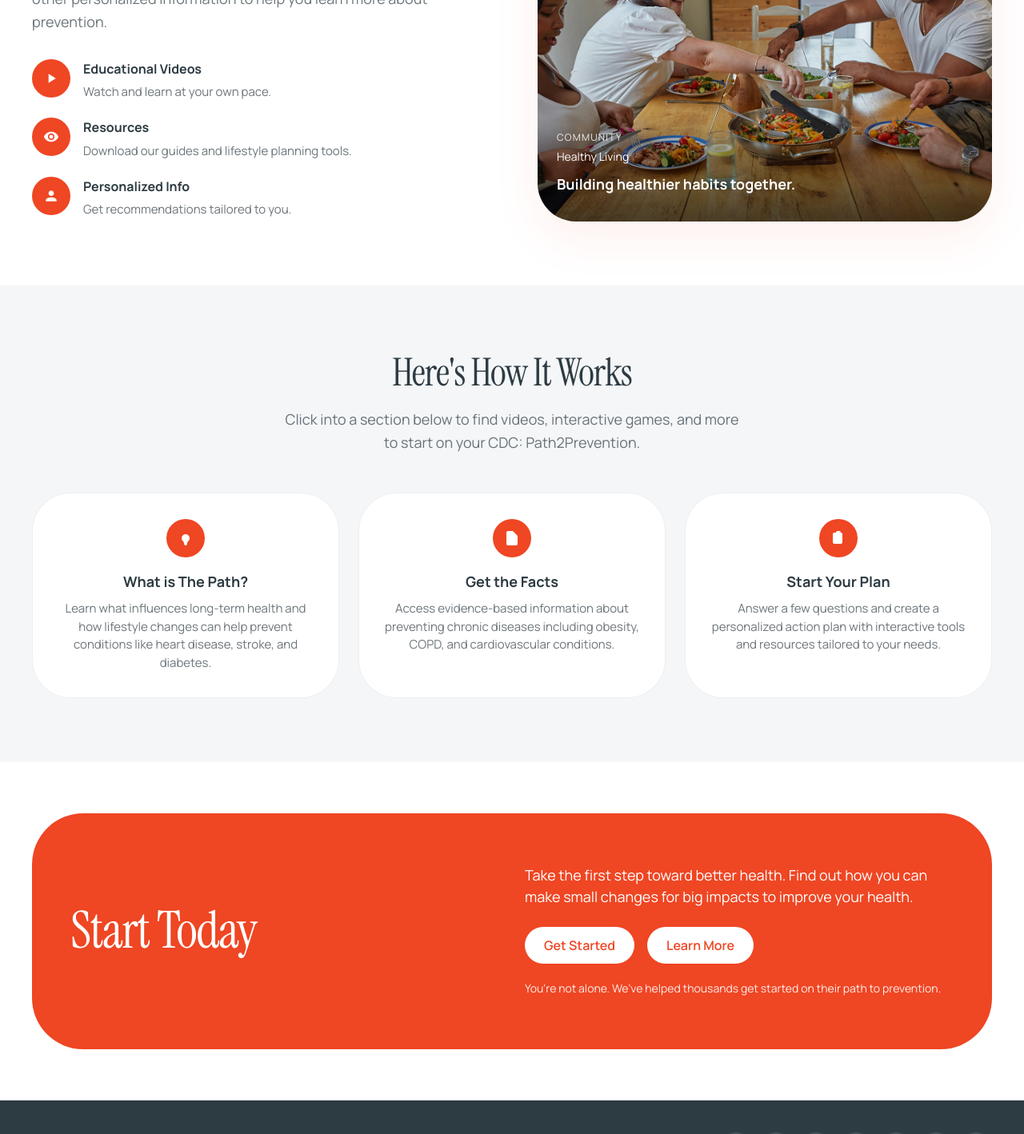
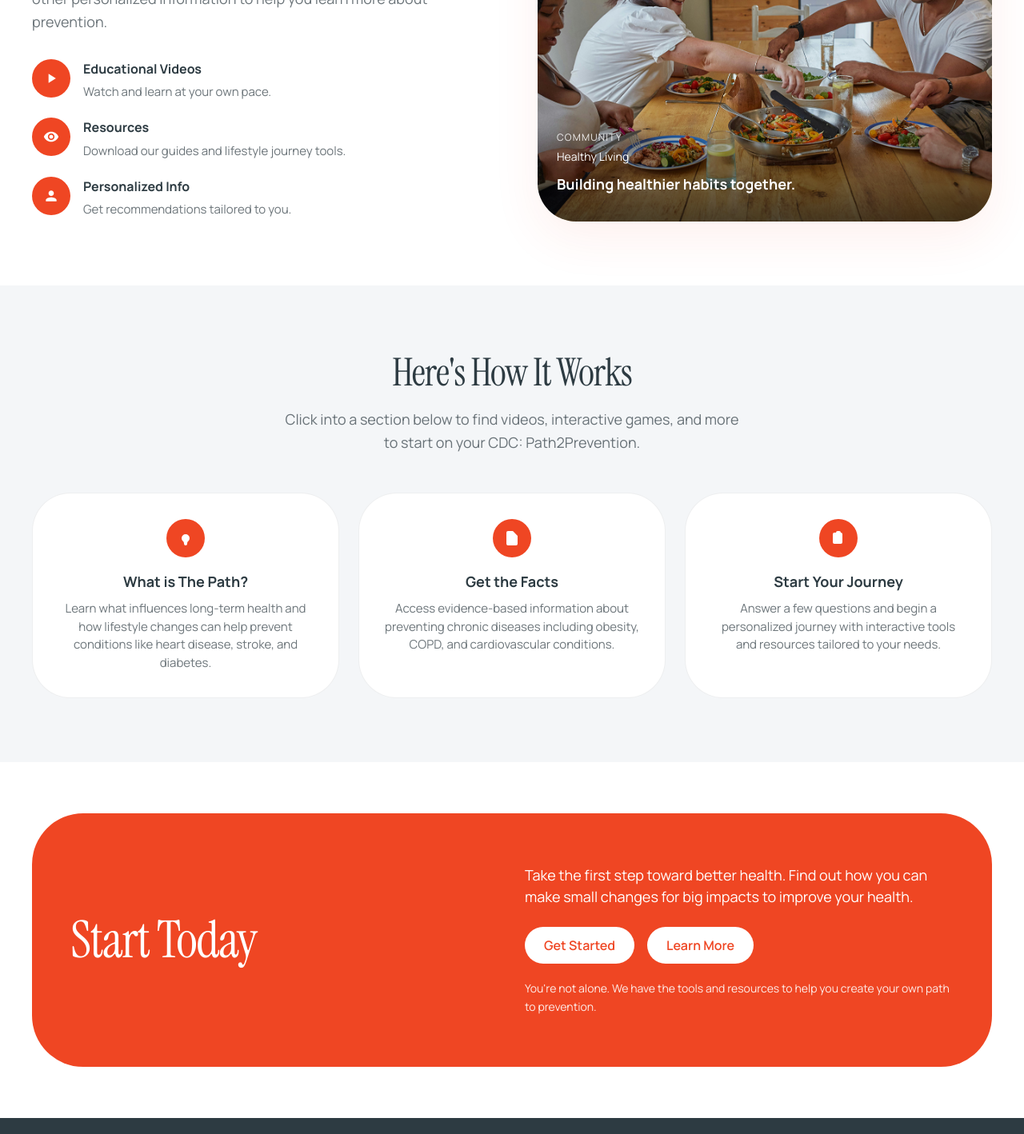
Before and after one commit to emilycryan/DDT-NDS, a React (Vite) app: page / in a window 1280 px wide. Shown: the part 967-2385 px from the top of the page at 80% size. Built offline with nearby package versions, Linux system fonts and the light colour scheme.

Commit message:
Pushed UI updates and tweaking of content to align with removal of risk assessment

```diff
--- a/src/App.jsx
+++ b/src/App.jsx
@@ -366,7 +366,7 @@ function App() {
                   </div>
                   <div>
                     <div style={{ fontFamily: 'var(--font-body)', fontWeight: '700', color: 'var(--ink)', marginBottom: '0.25rem' }}>Resources</div>
-                    <div style={{ fontFamily: 'var(--font-body)', fontSize: '0.9375rem', color: 'var(--ink-70)' }}>Download our guides and lifestyle planning tools.</div>
+                    <div style={{ fontFamily: 'var(--font-body)', fontSize: '0.9375rem', color: 'var(--ink-70)' }}>Download our guides and lifestyle journey tools.</div>
                   </div>
                 </div>
                 <div style={{ display: 'flex', alignItems: 'flex-start', gap: '1rem' }}>
@@ -507,8 +507,8 @@ function App() {
                 <div className="icon-circle icon-circle-coral" style={{ margin: '0 auto 1.25rem' }}>
                   <svg width="24" height="24" viewBox="0 0 24 24" fill="white"><path d="M9 5H7a2 2 0 00-2 2v10a2 2 0 002 2h8a2 2 0 002-2V7a2 2 0 00-2-2h-2M9 5a2 2 0 002 2h2a2 2 0 002-2M9 5a2 2 0 012-2h2a2 2 0 012 2m-6 9l2 2 4-4"/></svg>
                 </div>
-                <h3 style={{ fontFamily: 'var(--font-body)', fontWeight: '700', fontSize: '1.125rem', color: 'var(--ink)', marginBottom: '0.75rem' }}>Start Your Plan</h3>
-                <p style={{ fontFamily: 'var(--font-body)', fontSize: '0.9375rem', color: 'var(--ink-70)', lineHeight: 1.5, margin: 0 }}>Answer a few questions and create a personalized action plan with interactive tools and resources tailored to your needs.</p>
+                <h3 style={{ fontFamily: 'var(--font-body)', fontWeight: '700', fontSize: '1.125rem', color: 'var(--ink)', marginBottom: '0.75rem' }}>Start Your Journey</h3>
+                <p style={{ fontFamily: 'var(--font-body)', fontSize: '0.9375rem', color: 'var(--ink-70)', lineHeight: 1.5, margin: 0 }}>Answer a few questions and begin a personalized journey with interactive tools and resources tailored to your needs.</p>
               </motion.div>
             </motion.div>
           </div>
@@ -545,7 +545,7 @@ function App() {
                 <button onClick={() => onNavigate('about')} className="btn btn-white">Learn More</button>
               </div>
               <p style={{ fontFamily: 'var(--font-body)', color: 'rgba(255,255,255,0.9)', fontSize: '0.875rem', marginTop: '1.25rem', marginBottom: 0 }}>
-                You're not alone. We've helped thousands get started on their path to prevention.
+                You're not alone. We have the tools and resources to help you create your own path to prevention.
               </p>
             </div>
           </div>
--- a/src/components/About.jsx
+++ b/src/components/About.jsx
@@ -109,7 +109,7 @@ const About = ({ onNavigate }) => {
             margin: '0 0 1.25rem 0',
           }}
         >
-          Answer a few questions and get your personalized prevention plan.
+          Answer a few questions and begin your personalized prevention journey.
         </p>
         <button
           type="button"
--- a/src/components/Chatbot.jsx
+++ b/src/components/Chatbot.jsx
@@ -1480,7 +1480,7 @@ Available resources to mention:
       setTimeout(() => {
         const routingMessage2 = {
           id: Date.now() + 2,
-          text: `Navigating there now... This will help create a prevention plan tailored for ${userState.careRecipientName ? `${userState.careRecipientName}'s` : 'their'} specific needs.`,
+          text: `Navigating there now... This will help shape a prevention journey tailored for ${userState.careRecipientName ? `${userState.careRecipientName}'s` : 'their'} specific needs.`,
           sender: 'bot',
           timestamp: new Date()
         };
@@ -1563,8 +1563,8 @@ Available resources to mention:
         const routingMessage2 = {
           id: Date.now() + 2,
           text: isForOthers ?
-            `Navigating there now... This will help create a prevention plan tailored for ${recipientName ? `${recipientName}'s` : 'their'} specific needs.` :
-            "Navigating there now... This will help us create a prevention plan tailored just for you!",
+            `Navigating there now... This will help shape a prevention journey tailored for ${recipientName ? `${recipientName}'s` : 'their'} specific needs.` :
+            "Navigating there now... This will help us shape a prevention journey tailored just for you!",
           sender: 'bot',
           timestamp: new Date()
         };
--- a/src/components/Support.jsx
+++ b/src/components/Support.jsx
@@ -513,7 +513,7 @@ const Support = () => {
           gap: '1.5rem',
           marginBottom: '2rem',
         }}>
-          {/* Left Card - National Diabetes Prevention Program */}
+          {/* Left Card - Lifestyle Change Intervention (LCI) Programs */}
           <div
             style={{
               backgroundColor: '#2D363D',
@@ -568,7 +568,7 @@ const Support = () => {
                 lineHeight: 1.2,
               }}
             >
-              National Diabetes Prevention Program
+              Lifestyle Change Intervention (LCI) Programs
             </h3>
 
             <p
@@ -580,7 +580,7 @@ const Support = () => {
                 margin: '0 0 1.5rem 0',
               }}
             >
-              CDC-recognized evidence-based lifestyle change program proven to prevent or delay type 2 diabetes. Find a program that fits your schedule — in person or online.
+              CDC-recognized evidence-based lifestyle change programs proven to prevent or delay chronic conditions. Find a program that fits your schedule — in person or online.
             </p>
 
             <div style={{ display: 'flex', alignItems: 'center', gap: '1.5rem', flexWrap: 'wrap' }}>
```
